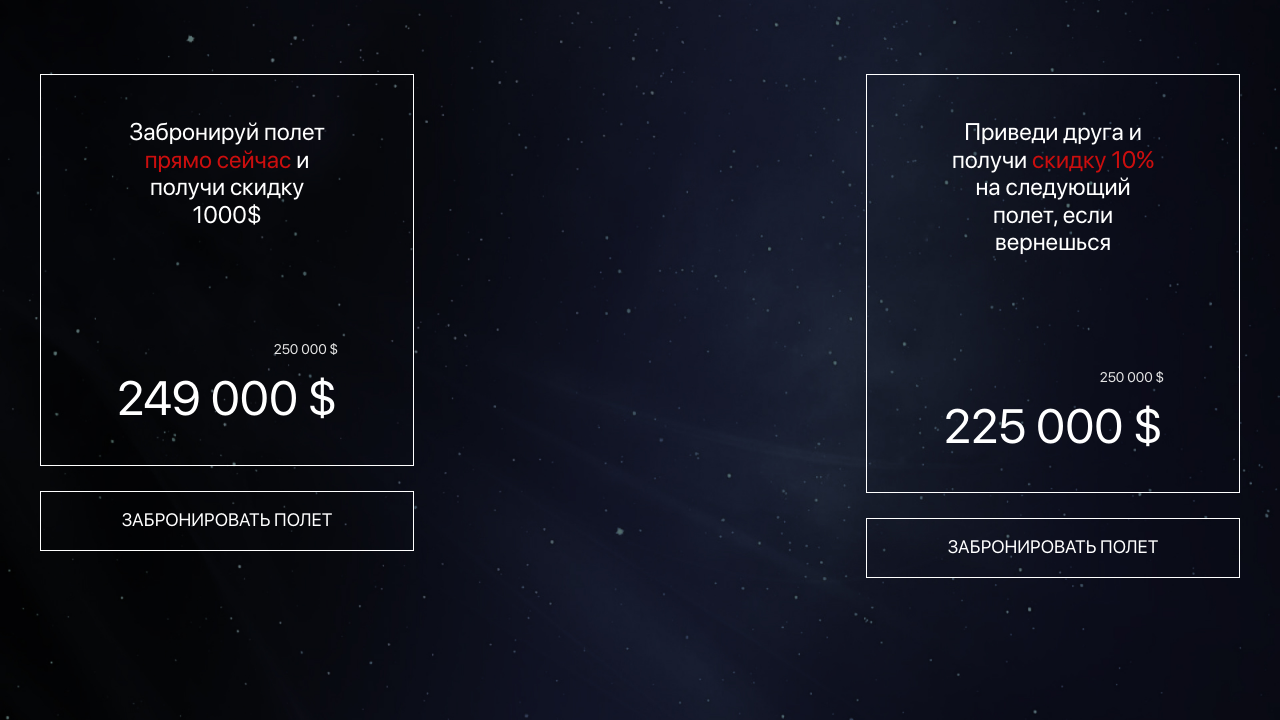
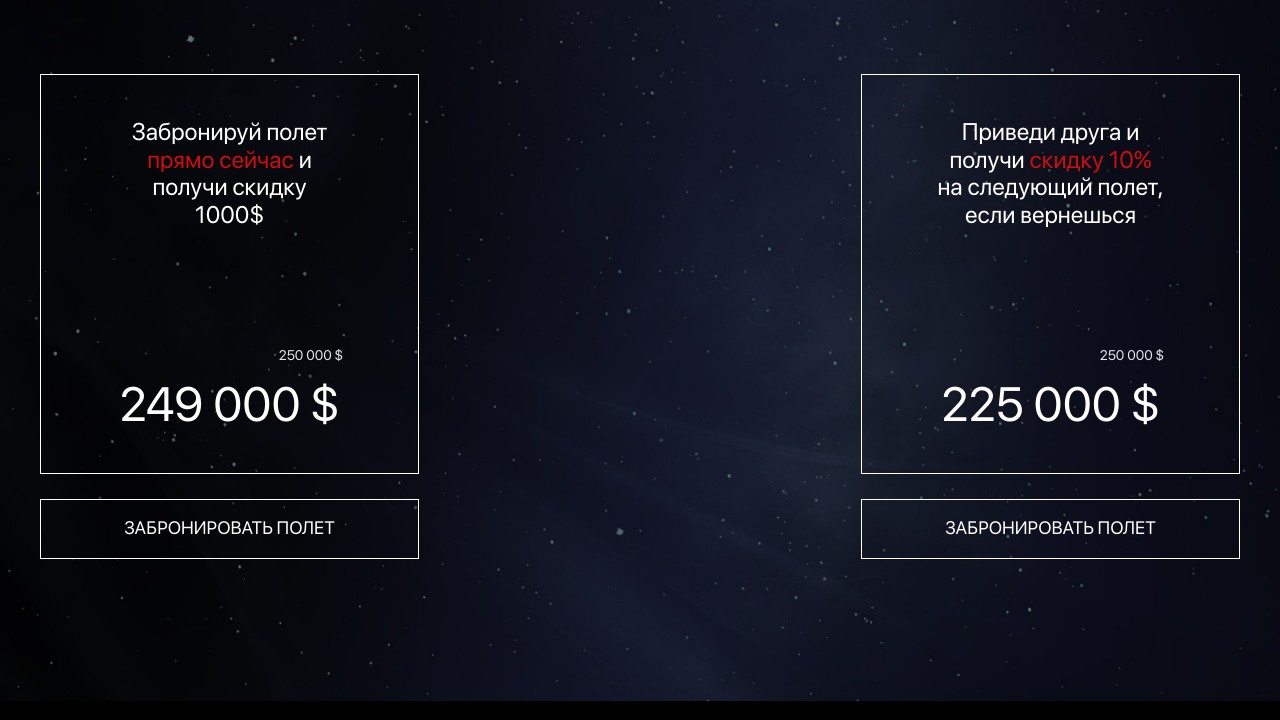
Before and after one commit to NatVee/Cosmos-Tourism, a plain HTML site: page index.html in a window 1280 px wide. Shown: the part 6342-7062 px from the top of the page. Drawn offline with Linux system fonts and the light colour scheme.

Commit message:
solve problem with 'special__blocks'

```diff
--- a/css/special.css
+++ b/css/special.css
@@ -29,12 +29,15 @@
     padding: 43px 75px 38px;
     border: 1px var(--white) solid;
     margin-bottom: 25px;
+    height: 400px;
 }
 .special__text {
     text-align: center;
-    max-width: 222px;
-    margin: 0 auto 113px;
+    max-width: 227px;
+    margin-right: auto;
     font-size: 24px;
+    margin-bottom: 119px;
+    margin-top: 0;
 }
 .special__old-price {
     font-size: 14px;
```
